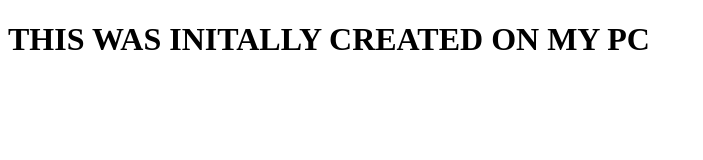
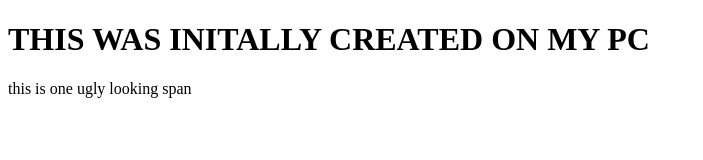
Before and after one commit to SeanStanfield/myRemotoRepe, a plain HTML site: page index.html in a window 1280 px wide. Shown: the whole page, without its empty margins (0-703 px from the left). Drawn offline with Linux system fonts and the light colour scheme.

Commit message:
added span

```diff
--- a/index.html
+++ b/index.html
@@ -8,5 +8,7 @@
 </head>
 <body>
     <h1>THIS WAS INITALLY CREATED ON MY PC</h1>
+
+    <span>this is one ugly looking span</span>
 </body>
 </html>
```
